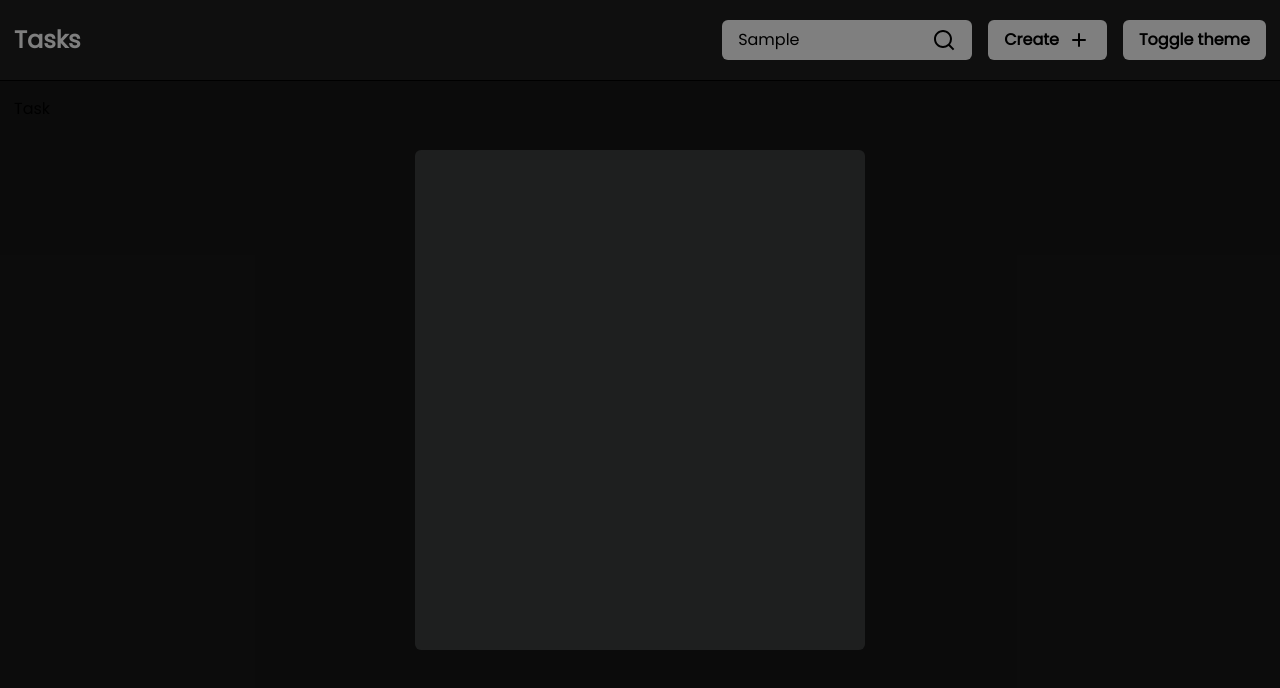
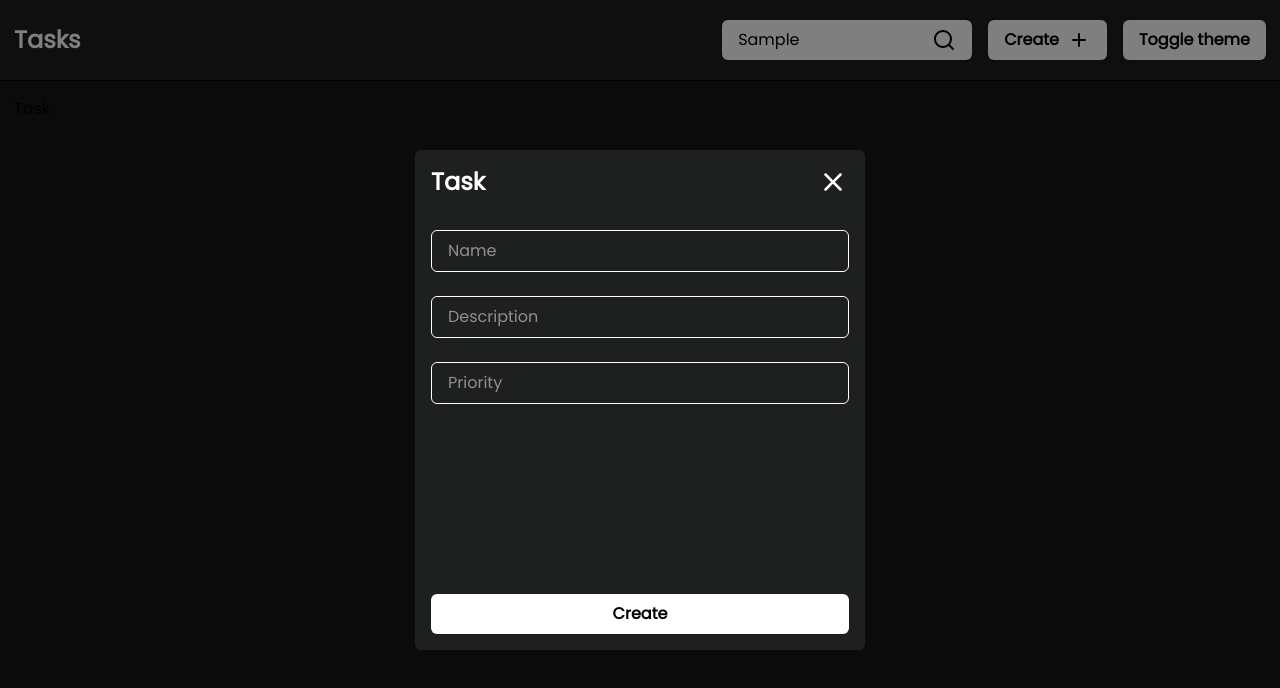
Before and after one commit to InakiCarcereny/task-manager-prisma, a Next.js app: page / in a window 1280 px wide. Both pictures are taken after typing "Sample" into the empty fields and a click on the button "Create". Shown: the top 688 px of the page. Built offline with nearby package versions, Linux system fonts and the light colour scheme.

Commit message:
Add CloseModalButton component and integrate it into CreateTaskModal for improved user experience when closing modals

```diff
--- /dev/null
+++ b/src/app/components/CloseModalButton.tsx
@@ -0,0 +1,18 @@
+'use client';
+
+import { JSX } from 'react';
+import { Close } from '@/icons/Close';
+import { useModalStore } from '@/store/modal-store';
+
+export function CloseModalButton(): JSX.Element {
+  const { closeModal } = useModalStore();
+
+  return (
+    <button
+      onClick={closeModal}
+      className='cursor-pointer text-white hover:text-white/80'
+    >
+      <Close className='h-8 w-8' />
+    </button>
+  );
+}
--- a/src/app/components/CreateTaskModal.tsx
+++ b/src/app/components/CreateTaskModal.tsx
@@ -4,6 +4,8 @@ import { useCloseOnEscape } from '@/hooks/useCloseOnEscape';
 import { useOutsideClick } from '@/hooks/useOutsideClick';
 import { useModalStore } from '@/store/modal-store';
 import { JSX, useRef } from 'react';
+import { CloseModalButton } from '@/components/CloseModalButton';
+import { TaskForm } from '@/components/TaskForm';
 
 export function CreateTaskModal(): JSX.Element {
   const { isOpen, type, closeModal } = useModalStore();
@@ -20,8 +22,16 @@ export function CreateTaskModal(): JSX.Element {
         <div className='absolute top-0 left-0 flex h-screen w-full items-center justify-center bg-black/50'>
           <div
             ref={modalRef}
-            className='flex h-[500px] w-[450px] flex-col rounded-md bg-[#1e1f1f] px-2 py-4'
-          ></div>
+            className='flex h-[500px] w-[450px] flex-col gap-8 rounded-md bg-[#1e1f1f] px-4 py-4'
+          >
+            <header className='flex w-full items-center justify-between'>
+              <h1 className='text-2xl font-semibold text-white'>Task</h1>
+
+              <CloseModalButton />
+            </header>
+
+            <TaskForm />
+          </div>
         </div>
       )}
     </>
```
